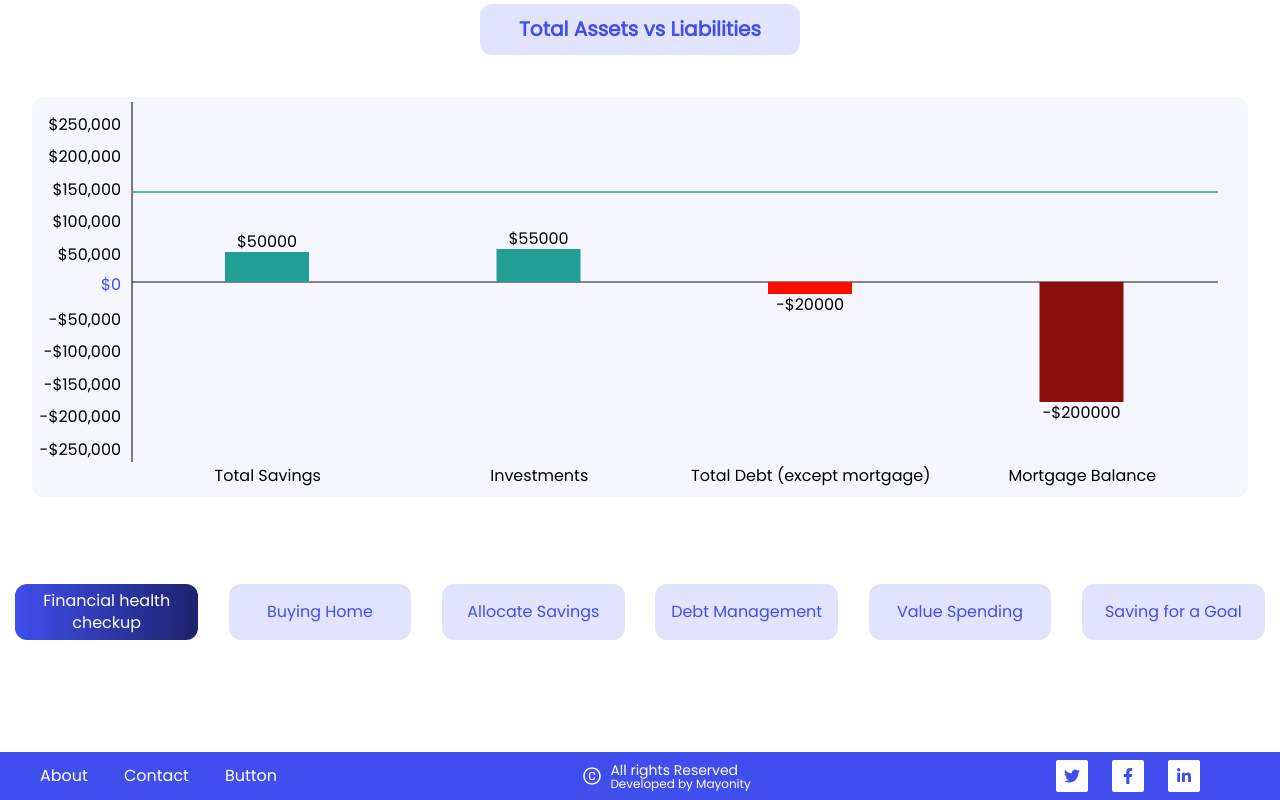
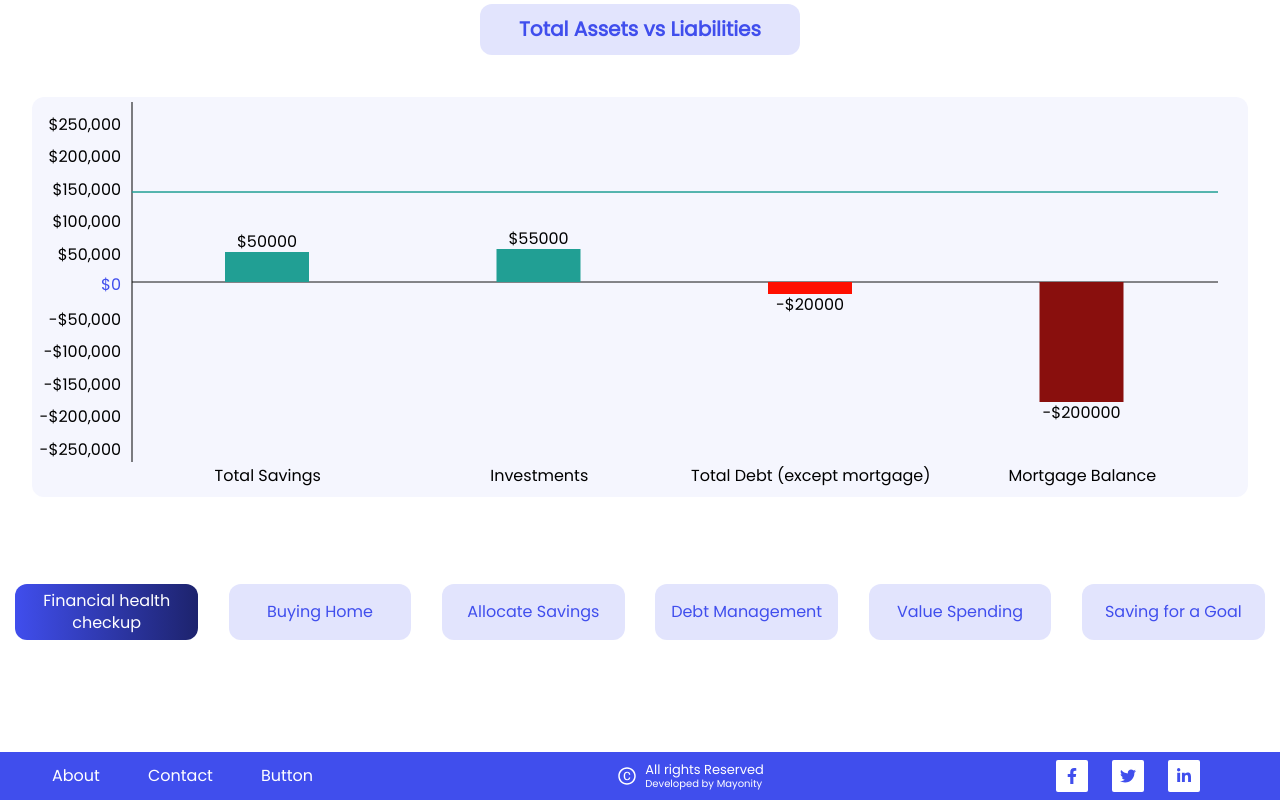
Before and after one commit to MAhmedSid/FinanceCheckupPage, a React (Vite) app: page / in a window 1280 px wide. Shown: the part 1386-2186 px from the top of the page. Built offline with nearby package versions, Linux system fonts and the light colour scheme.

Commit message:
link transition update.

```diff
--- a/src/components/Footer/index.jsx
+++ b/src/components/Footer/index.jsx
@@ -7,28 +7,28 @@ import { FaLinkedinIn } from "react-icons/fa";
 const Footer = () => {
   return (
     <footer className="flex items-center mt-28  bg-[#404EED]">
-      <div className="flex justify-around gap-9 ml-10  font-medium text-base leading-6 text-white">
-        <a href="#">About</a>
-        <a href="#">Contact</a>
-        <a href="#">Button</a>
+      <div className="flex justify-around gap-6 ml-10  font-medium text-base leading-6 text-white">
+        <a href="#" className="hover:bg-white hover:bg-opacity-20 hover:font-semibold py-1 px-3 rounded-md transition ease-in-out duration-300" >About</a>
+        <a href="#" className="hover:bg-white hover:bg-opacity-20 hover:font-semibold py-1 px-3 rounded-md transition ease-in-out duration-300" >Contact</a>
+        <a href="#" className="hover:bg-white hover:bg-opacity-20 hover:font-semibold py-1 px-3 rounded-md transition ease-in-out duration-300" >Button</a>
       </div>
       <div className="flex m-auto gap-2">
         <AiOutlineCopyright className="w-5 h-7 font-thin " />
 
         <div>
-          <p className="font-medium text-sm leading-4">All rights Reserved</p>
-          <p className="font-light text-xs leading-3">Developed by Mayonity</p>
+          <p className="font-medium text-[13px] leading-4">All rights Reserved</p>
+          <p className="font-light text-[10px] leading-3">Developed by Mayonity</p>
         </div>
       </div>
       <div className="flex gap-6 my-2 mr-20">
+        <div className="bg-white p-2 rounded-sm">
+          <a href="#">
+            <FaFacebookF color="#404EED" />
+          </a>
+        </div>
         <div className="bg-white p-2 rounded-sm ">
           <a href="#">
             <FaTwitter color="#404EED" />
-          </a>
-        </div>
-        <div className="bg-white p-2 rounded-sm">
-          <a href="#">
-            <FaFacebookF color="#404EED" />
           </a>
         </div>
         <div className="bg-white p-2 rounded-sm">
```
